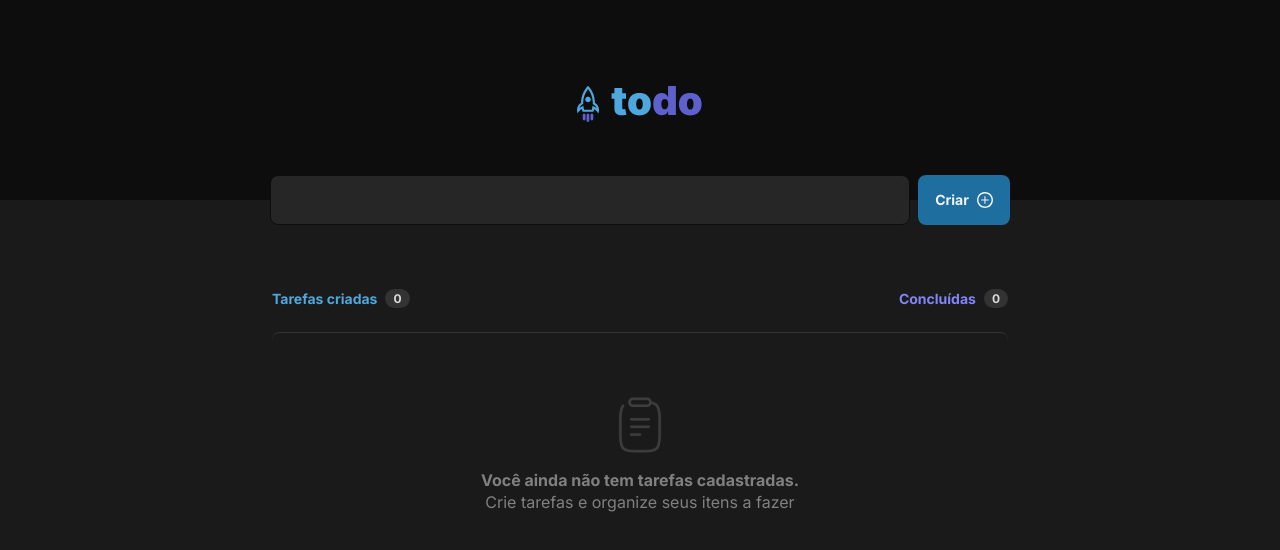
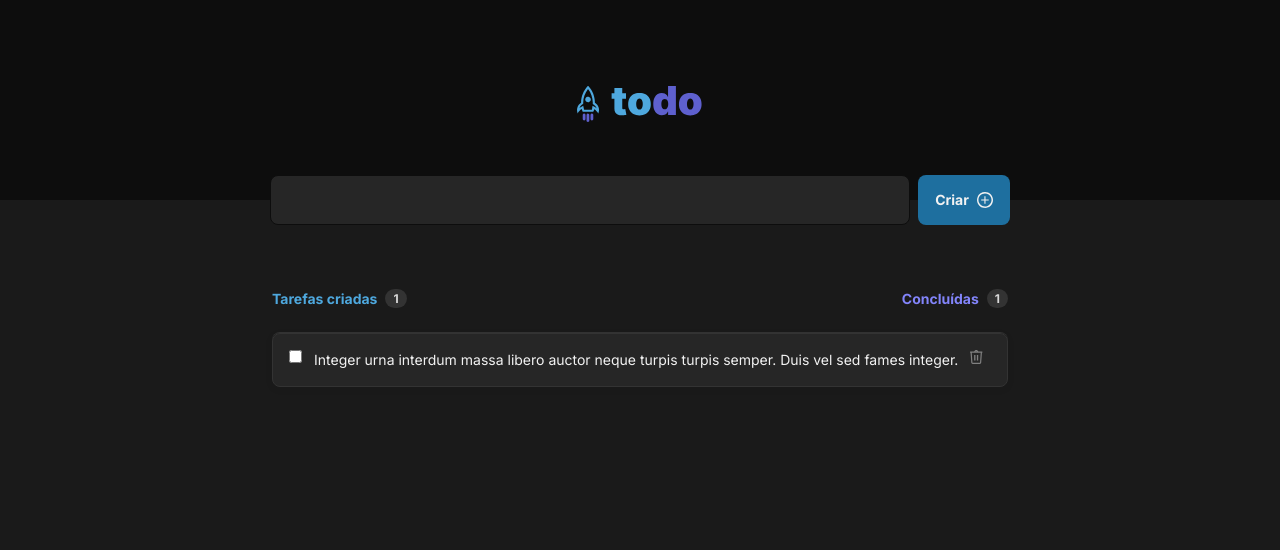
Before and after one commit to SilvaFilho/cap-01-desafio-01-todo-list, a React (Vite) app: page / in a window 1280 px wide. Shown: the top 550 px of the page. Built offline with nearby package versions, Linux system fonts and the light colour scheme.

Commit message:
Criação e início da estilização da lista de tarefas.

```diff
--- a/src/App.module.css
+++ b/src/App.module.css
@@ -114,3 +114,44 @@
     border-top: 1px solid var(--gray-400);
     border-radius: 8px;
 }
+
+.list-tasks {
+    max-height: 408px;
+    display: flex;
+    flex-direction: column;
+    align-items: flex-start;
+    gap: 12px;
+}
+
+.task {
+    width: 100%;
+    display: flex;
+    align-items: flex-start;
+    padding: 1.6rem;
+    gap: 1.2rem;
+    background-color: var(--gray-600);
+    border: 1px solid var(--gray-400);
+    box-shadow: 0px 2px 8px rgba(0, 0, 0, 0.06);
+    border-radius: 8px;
+}
+
+.task p {
+    font-style: normal;
+    font-weight: 400;
+    font-size: 1.4rem;
+    line-height: 2rem;
+    color: var(--gray-100);
+}
+
+.task button {
+    all: unset;
+    cursor: pointer;
+}
+
+.task button:hover {
+    color: var(--red-400);
+}
+
+.task img:hover {
+    color: var(--red-400);
+}
--- a/src/App.tsx
+++ b/src/App.tsx
@@ -1,10 +1,11 @@
 import { Header } from "./components/Header";
+import { EmptyList } from "./components/EmptyList";
 
 import styles from "./App.module.css";
 import iconPlus from "./assets/icon-plus.svg";
-import EmptyList from "./components/EmptyList";
+import iconDelete from "./assets/icon-delete.svg";
 
-const taskList = [];
+const taskList = [""];
 
 export function App() {
     return (
@@ -25,17 +26,36 @@
                 <div className={styles["container-brief-tasks"]} >
                     <div className={styles["container-tasks-created"]} >
                         <span>Tarefas criadas</span>
-                        <span>0</span>
+                        <span>{taskList.length || "0"}</span>
                     </div>
 
                     <div className={styles["container-tasks-finished"]} >
                         <span>Concluídas</span>
-                        <span>0</span>
+                        <span>{taskList.length || "0"}</span>
                     </div>
                 </div>
 
-                <div className={styles["container-details-tasks"]}>
-                    {!taskList.length && <EmptyList /> }
+                <div className={`
+                ${styles["container-details-tasks"]}
+                ${taskList.length && styles["list-tasks"]}
+                `} >
+                    {/* {!taskList.length && <EmptyList /> } */}
+                    {
+                        taskList.length ?
+                            <div className={styles.task} >
+                                <input type="checkbox" name="" id="" />
+
+                                <p>
+                                    Integer urna interdum massa libero auctor neque turpis turpis semper.
+                                    Duis vel sed fames integer.
+                                </p>
+
+                                <button type="button" >
+                                    <img src={iconDelete} alt="ícone de apagar tarefa" />
+                                </button>
+                            </div> :
+                            <EmptyList />
+                    }
                 </div>
             </main>
         </div>
--- a/src/components/EmptyList/index.tsx
+++ b/src/components/EmptyList/index.tsx
@@ -2,7 +2,7 @@
 
 import iconClipboard from "../../assets/icon-clipboard.svg";
 
-export default function EmptyList() {
+export function EmptyList() {
     return (
         <div className={styles["container-emptylist"]} >
             <img src={iconClipboard} alt="ícone de lista de tarefas" />
--- a/src/global.css
+++ b/src/global.css
@@ -16,8 +16,8 @@
 
     --red-400: #E25858;
 
-    color-scheme: light dark;
-    color: rgba(255, 255, 255, 0.87);
+    /* color-scheme: light dark;
+    color: rgba(255, 255, 255, 0.87); */
     /* background-color: #242424; */
 }
 
@@ -50,7 +50,7 @@
     font-family: "Inter", "Avenir", Helvetica, Arial, sans-serif;
 }
 
-@media (prefers-color-scheme: light) {
+/* @media (prefers-color-scheme: light) {
     :root {
         color: #213547;
         background-color: #ffffff;
@@ -59,4 +59,4 @@
     button {
         background-color: #f9f9f9;
     }
-}
+} */
```
Also changed, not shown: src/assets/icon-delete.svg (added).
